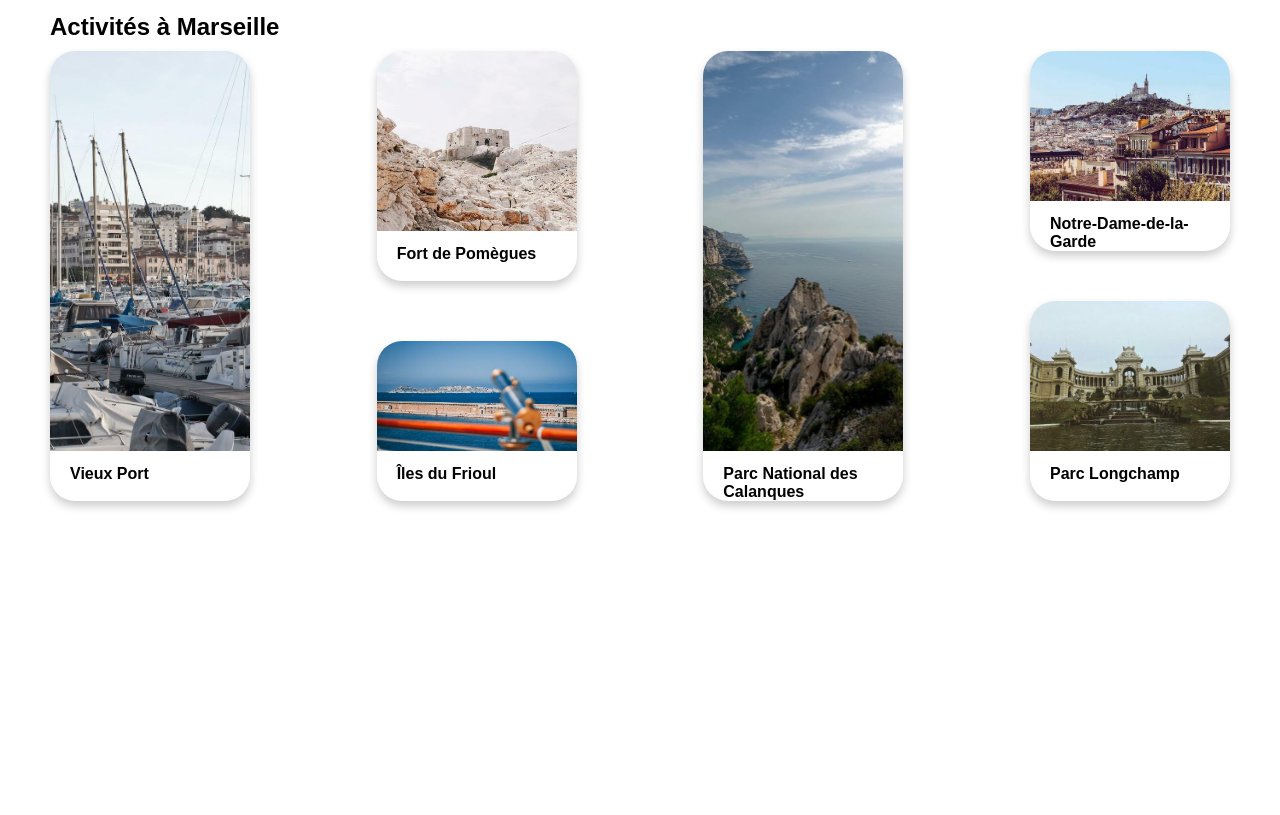
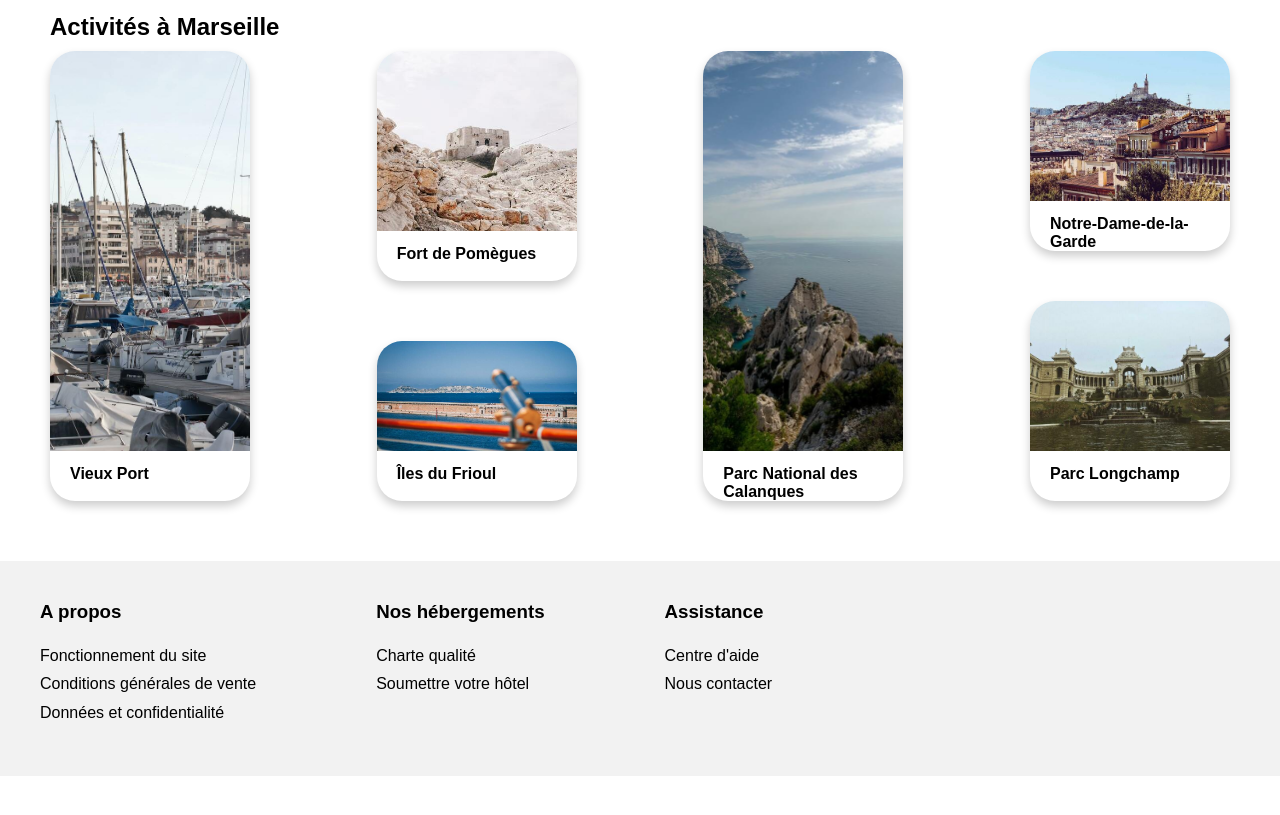
Before and after one commit to aplainea/Booki, a plain HTML site: page index.html in a window 1280 px wide. Shown: the part 1869-2684 px from the top of the page. After the commit the page ends 2645 px from the top, so only its background shows below. Drawn offline with Linux system fonts and the light colour scheme.

Commit message:
add footer

```diff
--- a/css/styles.css
+++ b/css/styles.css
@@ -40,7 +40,6 @@ html {
 body {
   font-family: "Raleway", sans-serif;
   color: var(--noir);
-  height: 10000px; /* Permettre de scroll (temporaire) */
 }
 
 /* HEADER */
@@ -500,3 +499,37 @@ main {
 .section-activite__card--figcaption__title {
   padding: 10px 20px;
 }
+
+/* FOOTER */
+
+footer {
+  width: 100%;
+  min-height: 215px;
+  display: flex;
+  flex-direction: row;
+  flex-wrap: nowrap;
+  padding: 40px;
+  background-color: var(--gris);
+  margin-top: 60px;
+}
+
+.footer__container {
+  display: flex;
+  flex-direction: column;
+  margin-right: 20%;
+}
+
+.footer__title {
+  margin-bottom: 20px;
+}
+
+.footer__link {
+  width: 100%;
+  padding: 5px 0;
+  text-decoration: none;
+  color: var(--noir);
+}
+.footer__link:hover {
+  text-decoration: none;
+  color: var(--bleu);
+}
--- a/css/styles__mobile.css
+++ b/css/styles__mobile.css
@@ -1,5 +1,21 @@
 /* STYLES MOBILES */
+@media screen and (max-width: 425px) {
+  .section-hebergement {
+    padding: 10px;
+  }
 
+  .aside-populaire {
+    padding: 30px 10px;
+  }
+
+  .section-activite {
+    margin: 10px;
+  }
+
+  footer {
+    flex-direction: column;
+  }
+}
 @media screen and (max-width: 768px) {
   header {
     height: auto;
@@ -106,7 +122,7 @@
     flex-wrap: nowrap;
     flex-direction: column;
     margin: 0px;
-    padding: 10px;
+    padding: 10px 20px;
     background-color: #ffffff;
   }
   .section-hebergement__card {
@@ -122,7 +138,7 @@
 
   .aside-populaire {
     margin: 20px 0;
-    padding: 30px 10px;
+    padding: 30px 20px;
     border-radius: 0px;
   }
 
@@ -130,4 +146,15 @@
     width: 100%;
     margin: 10px 0;
   }
+
+  .section-activite {
+    margin: 10px 20px;
+  }
+
+  .footer__container {
+    margin-bottom: 30px;
+  }
+  .footer__container:last-child {
+    margin-bottom: 0px;
+  }
 }
--- a/css/styles__tablette.css
+++ b/css/styles__tablette.css
@@ -17,11 +17,16 @@
   }
 
   .section-activite__container {
+    max-height: none;
     margin: 0px;
   }
 
   .section-activite__card {
     width: 200px;
+  }
+
+  .footer__container {
+    margin-right: 10%;
   }
 }
 
@@ -52,7 +57,7 @@
   }
 
   .section-activite {
-    margin: 10px;
+    margin: 10px 20px;
   }
 
   .section-activite__container {
@@ -68,4 +73,8 @@
   .section-activite__card--img {
     max-height: 150px;
   }
+
+  .footer__container {
+    margin-right: 5%;
+  }
 }
--- a/index.html
+++ b/index.html
@@ -624,5 +624,28 @@
         </div>
       </section>
     </main>
+
+    <!-- FOOTER -->
+    <footer id="footer">
+      <!-- A propos -->
+      <div class="footer__container">
+        <h3 class="footer__title">A propos</h3>
+        <a href="#" class="footer__link">Fonctionnement du site</a>
+        <a href="#" class="footer__link">Conditions générales de vente</a>
+        <a href="#" class="footer__link">Données et confidentialité</a>
+      </div>
+      <!-- Nos hébergements -->
+      <div class="footer__container">
+        <h3 class="footer__title">Nos hébergements</h3>
+        <a href="#" class="footer__link">Charte qualité</a>
+        <a href="#" class="footer__link">Soumettre votre hôtel</a>
+      </div>
+      <!-- Assitance -->
+      <div class="footer__container">
+        <h3 class="footer__title">Assistance</h3>
+        <a href="#" class="footer__link">Centre d'aide</a>
+        <a href="#" class="footer__link">Nous contacter</a>
+      </div>
+    </footer>
   </body>
 </html>
```
